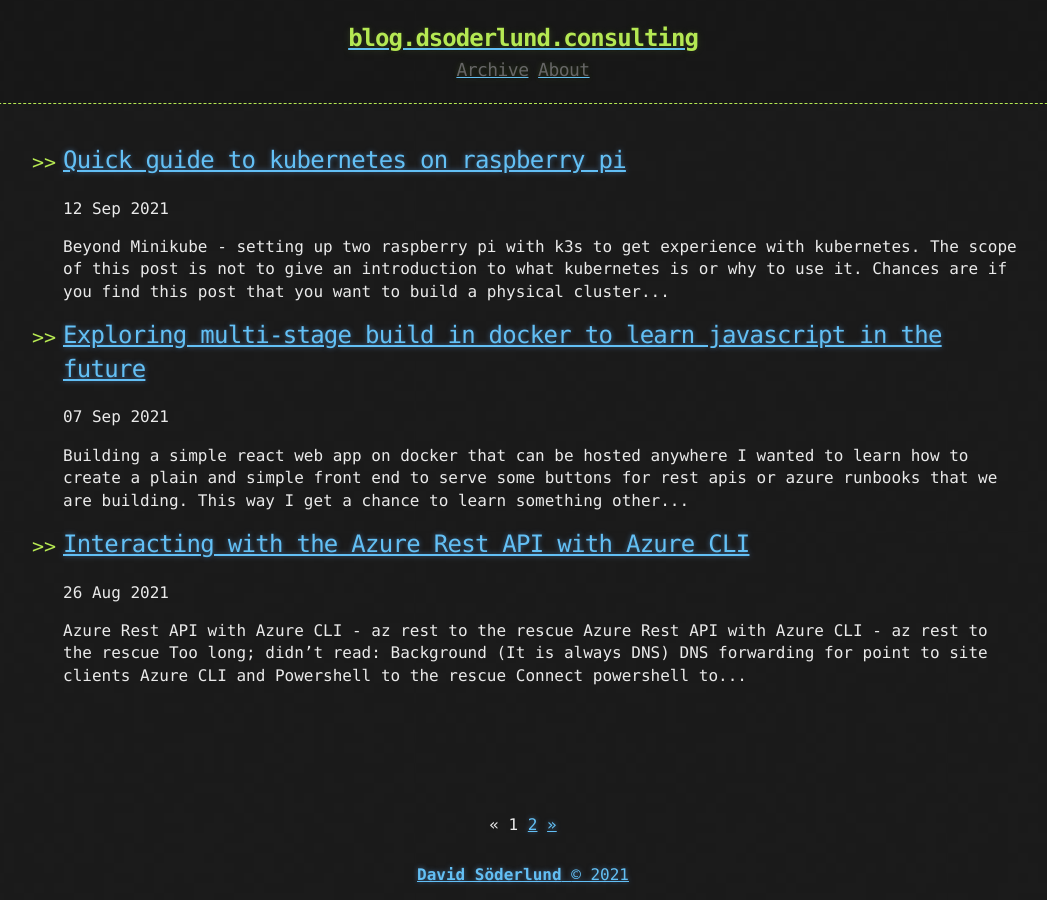
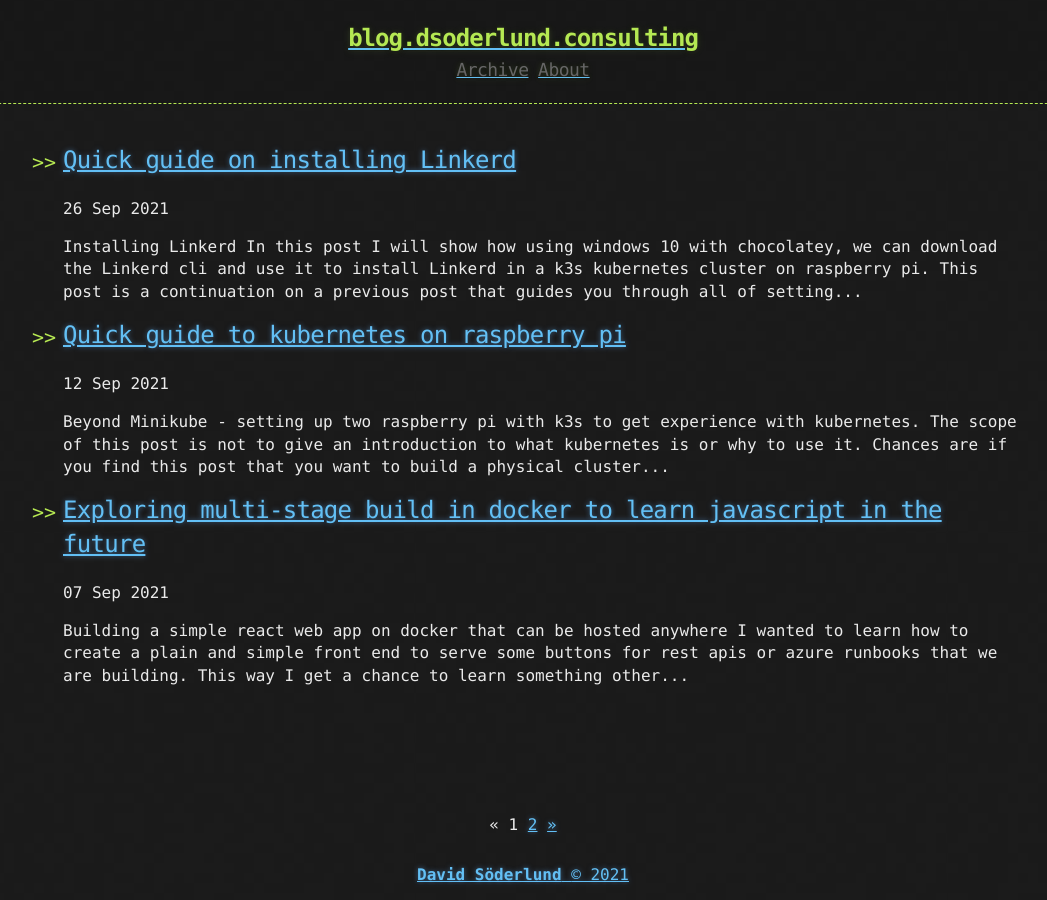
Before and after one commit to QuadmanSWE/QuadmanSWE.github.io, a Jekyll site: the page built from docs/index.html, in a window 1280 px wide. Shown: the whole page, without its empty margins (117-1164 px from the left). Built offline with Jekyll 4.4.1, drawn with Linux system fonts in a browser that asks for light colours; the list of posts is cut into pages by our own code; some of the changed lines change nothing that is shown.

Commit message:
wrote about ingress

````diff
--- a/docs/_posts/2021-09-26-linkerd.md
+++ b/docs/_posts/2021-09-26-linkerd.md
@@ -1,21 +1,53 @@
 ---
-title: Linkerd
-published: false
+title: Quick guide on installing Linkerd
+published: true
 ---
 
-# Installing Linkerd on raspberry pi k3s cluster
+# Installing Linkerd
+
+In this post I will show how using windows 10 with chocolatey, we can download the Linkerd cli and use it to install Linkerd in a k3s kubernetes cluster on raspberry pi.
+
+This post is a continuation on a previous post that guides you through all of setting up such a cluster: [12 Sep - Quick guide to kubernetes on raspberry pi](./setting-up-two-raspberry-pi-and-installing-k3s).
+
+- [Installing Linkerd](#installing-linkerd)
+  - [Requirements](#requirements)
+  - [Service meshes for kubernetes](#service-meshes-for-kubernetes)
+  - [Linkerd, the lightweight service mesh](#linkerd-the-lightweight-service-mesh)
+  - [Installing the cli on Windows 10](#installing-the-cli-on-windows-10)
+  - [Example features of Linkerd](#example-features-of-linkerd)
+    - [Mutual TLS](#mutual-tls)
+    - [Debugging applications that consist of many services](#debugging-applications-that-consist-of-many-services)
+    - [Drop the example namespace](#drop-the-example-namespace)
+  - [DNS names for kubernetes](#dns-names-for-kubernetes)
+  - [Conclusion](#conclusion)
+
+## Requirements
+
+A kuberenetes cluster to play with, and the kubectl cli tools installed.
+
+I use Windows 10, and chocolatey for installations. I use a list of kubectl aliases for invoking kubectl from PowerShell.
+
+``` powershell
+### Some short hands for common kubectl commands
+function k([Parameter(ValueFromRemainingArguments = $true)]$params) { & kubectl $params }
+function kn([Parameter(ValueFromRemainingArguments = $true)]$params) { & kubectl config set-context --current --namespace=$params }
+function ka([Parameter(ValueFromRemainingArguments = $true)]$params) { & kubectl apply --recursive -f $params }
+### and many more!
+```
 
 ## Service meshes for kubernetes
 
 Service meshes act as another layer of abstraction on top of kubernetes and what it already provides in terms of infrastructure for our applications. A service mesh orchestrates the intra connection between services that make up an application. This way the application developer can describe **WHAT** a service needs but doesn't have to write native code in the each service on **HOW** it gets it.
 
-There are a couple of popular choices for service meshes on top of kubernetes, most prominent are [Istio](https://istio.io/) and [Linkerd](https://linkerd.io/).
+There are a couple of popular choices for service meshes on top of kubernetes, most prominent are [Istio](https://istio.io/) and [Linkerd](https://linkerd.io/), the subject of this post.
 
-### Linkerd, the lightweight service mesh
+## Linkerd, the lightweight service mesh
 
 Istio to my knowledge does not run on ARM so to get a service mesh to work on our particular cluster we are going to run with Linkerd.
 
-This is fine because it is perfect when starting to experiment with the
+It being lightweight is perfect when starting to experiment with the tools that they provide.
+
+## Installing the cli on Windows 10
 
 ``` powershell
 #add Linkerd runtime to my machine
@@ -39,19 +71,27 @@
 
 ```
 
-Look at all those happy check marks / saxophone emoji
+Look at all those happy check marks / saxophone emojis
 
 ![](../assets/k3s-linkerd-installed.png)
+
+## Example features of Linkerd
+
+The problems I wanted to tackle that got me interested in services meshes in the first place is intra service security and multi service application debugging.
+
+### Mutual TLS
 
 Linkerd will automatically enforce mTLS between meshed pods, but to get your pods meshed, you have to specify it on your deployment or your namespace.
 
 By always creating a namespace for each instance of an application, I don't have to think much about it since I will just add the tag for proxy injection to my namespace.
 
-Here is an example deployment into the mesh, some-deployment.yaml is a copy of the deployment I did in the last blogpost: [7 sept 2021 -  Exploring multi-stage build in docker to learn javascript in the future](./react-nginx-docker-multistage)
+Here is an example deployment into the mesh, some-deployment.yaml is a copy of the deployment I did in an older blogpost: [7 sept 2021 -  Exploring multi-stage build in docker to learn javascript in the future](./react-nginx-docker-multistage)
 
 ```powershell
 k create namespace example
 k annotate namespace example linkerd.io/inject="enabled"
+
+kn example #set this namespace as the default to interact with to avoid deploying random jank into kube-system
 
 ka "some-deployment.yaml" #a react app in nginx, see previous blog post.
 k expose deployment myapp-deployment --name myservice
@@ -66,3 +106,82 @@
 Look at that, blesh this mesh.
 
 ![](../assets/k3s-example-meshed.png)
+
+
+
+### Debugging applications that consist of many services
+
+Let's build on top of the example namespace and add an ingress controller.
+
+You can install the nginx ingress controller by reading this guide and then checking the deployment documentation: https://kubernetes.github.io/ingress-nginx/
+
+Let's build on top of the example namespace and ingress.
+
+k3s comes bundled with the traefik ingress controller, let us add annotations to out ingress to
+
+``` powershell
+
+@"
+# apiVersion: networking.k8s.io/v1beta1 # for k8s < v1.19
+# I am running version 1.22.1 so this ought to do fine
+apiVersion: networking.k8s.io/v1
+kind: Ingress
+metadata:
+  name: myapp-ingress
+  namespace: example
+  annotations:
+    ingress.kubernetes.io/custom-request-headers: l5d-dst-override:myservice.cluster.local:80
+spec:
+  ingressClassName: traefik
+  rules:
+  - host: myservice.k3s.dsoderlund.consulting
+    http:
+      paths:
+      - path: /
+        pathType: Prefix
+        backend:
+          service:
+            name: myservice
+            port:
+              number: 80
+"@ | kapow
+
+#If you have a custom DNS, or an actual domain, you would add the required configuration to route the traffic to the cluster.
+#You can just add a static route in windows directly in the hosts file.
+"192.168.0.78 myservice.k3s.dsoderlund.consulting" | out-file -append c:\
+
+```
+
+We can now surf to our web application with this name.
+
+![](../assets/ingress-myservice-k3s-dsoderlund-consulting.png)
+
+
+
+### Drop the example namespace
+
+To remove this deployment you can just drop that namespace.
+
+``` powershell
+k delete namespace example
+```
+
+## DNS names for kubernetes
+
+In our ingress example I was using the domain k3s.dsoderlund.consulting
+
+In our household we are using a pi-hole which I can use for DNS internally like so:
+
+![](../assets/Pi-hole-CNAME-k3s.png)
+
+But to get the behaviour I typcally want I will add the entire subdomain directly in dnsmasq on the pi-hole:
+
+![](../assets/Pi-hole-dns-k3s.png)
+
+If I were to NAT the traffic to our routers public IP I would just configure global DNS through google where I buy my domain.
+
+## Conclusion
+
+Service meshes provide a wide variaty of features that help you homogenize your applications and simplify devops.
+
+They are not a higher goal in their own right, don't treat them as a hammer in search for a nail.
````
Also changed, not shown: docs/assets/Pi-hole-CNAME-k3s.png (added), docs/assets/Pi-hole-dns-k3s.png (added), docs/assets/ingress-myservice-k3s-dsoderlund-consulting.png (added).
